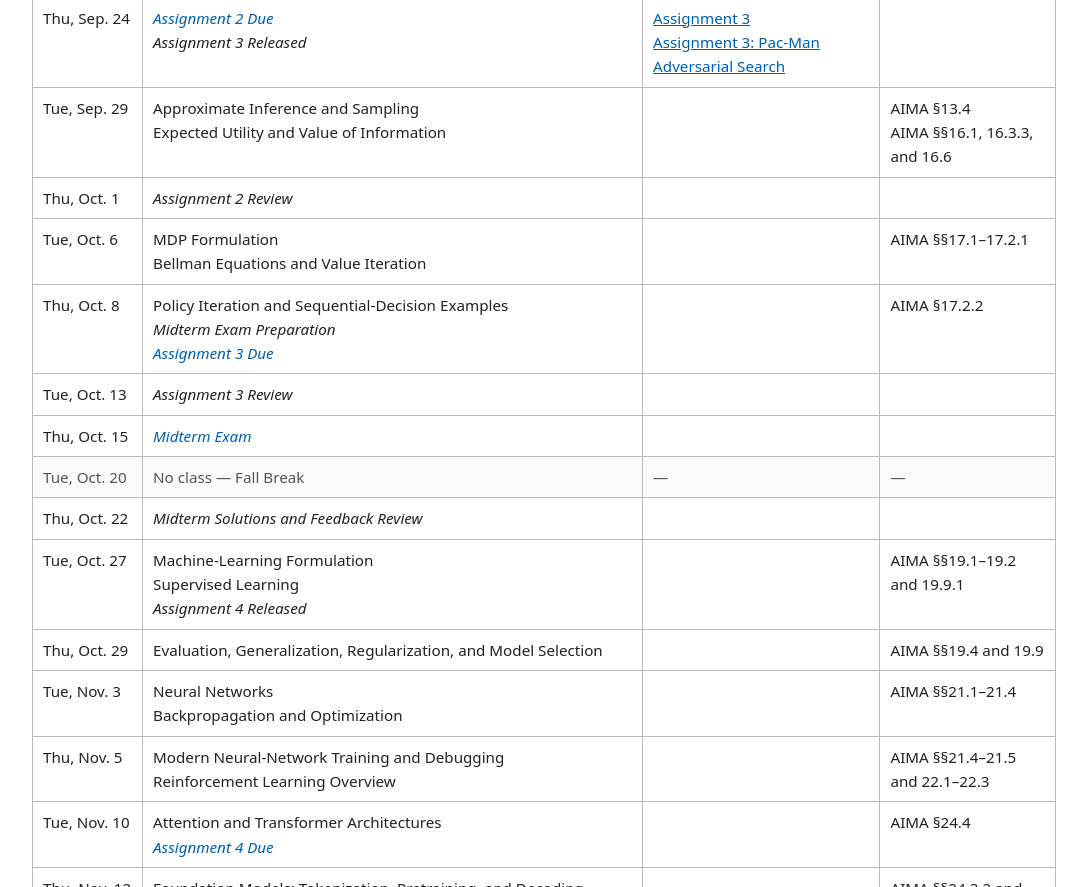
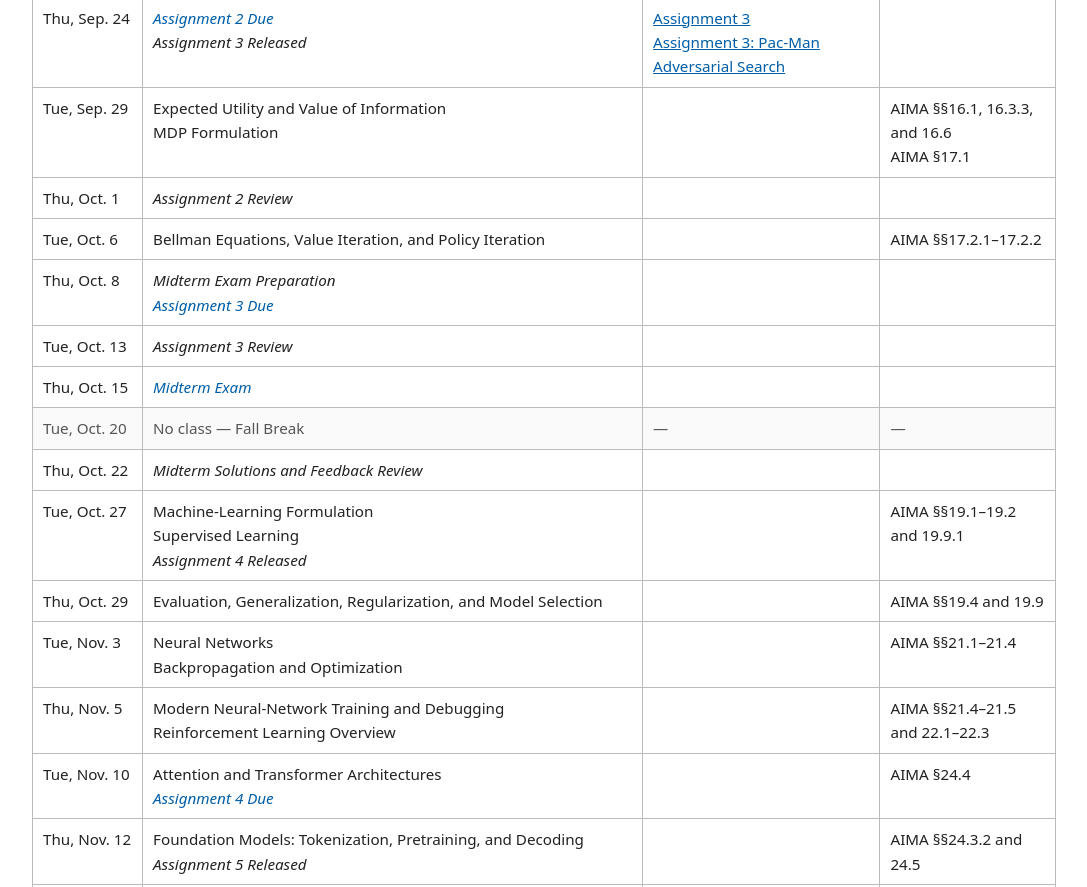
Before and after one commit to jungtaek/jungtaek.github.io, a plain HTML site: page courses/2026-fall-artificial-intelligence/index.html in a window 1280 px wide. Shown: the part 1735-2622 px from the top of the page, without its empty margins (96-1183 px from the left). Drawn offline with Linux system fonts and the light colour scheme.

Commit message:
Update all

```diff
--- a/courses/2026-fall-artificial-intelligence/index.html
+++ b/courses/2026-fall-artificial-intelligence/index.html
@@ -230,9 +230,9 @@
             </tr>
             <tr>
               <td><time datetime="2026-09-29">Tue, Sep. 29</time></td>
-              <td>Approximate Inference and Sampling<br>Expected Utility and Value of Information</td>
+              <td>Expected Utility and Value of Information<br>MDP Formulation</td>
               <td></td>
-              <td>AIMA &sect;13.4<br>AIMA &sect;&sect;16.1, 16.3.3, and 16.6</td>
+              <td>AIMA &sect;&sect;16.1, 16.3.3, and 16.6<br>AIMA &sect;17.1</td>
             </tr>
             <tr>
               <td><time datetime="2026-10-01">Thu, Oct. 1</time></td>
@@ -242,15 +242,15 @@
             </tr>
             <tr>
               <td><time datetime="2026-10-06">Tue, Oct. 6</time></td>
-              <td>MDP Formulation<br>Bellman Equations and Value Iteration</td>
+              <td>Bellman Equations, Value Iteration, and Policy Iteration</td>
               <td></td>
-              <td>AIMA &sect;&sect;17.1&ndash;17.2.1</td>
+              <td>AIMA &sect;&sect;17.2.1&ndash;17.2.2</td>
             </tr>
             <tr>
               <td><time datetime="2026-10-08">Thu, Oct. 8</time></td>
-              <td>Policy Iteration and Sequential-Decision Examples<br><em>Midterm Exam Preparation</em><br><em class="assignment-due">Assignment 3 Due</em></td>
+              <td><em>Midterm Exam Preparation</em><br><em class="assignment-due">Assignment 3 Due</em></td>
               <td></td>
-              <td>AIMA &sect;17.2.2</td>
+              <td></td>
             </tr>
             <tr>
               <td><time datetime="2026-10-13">Tue, Oct. 13</time></td>
```
